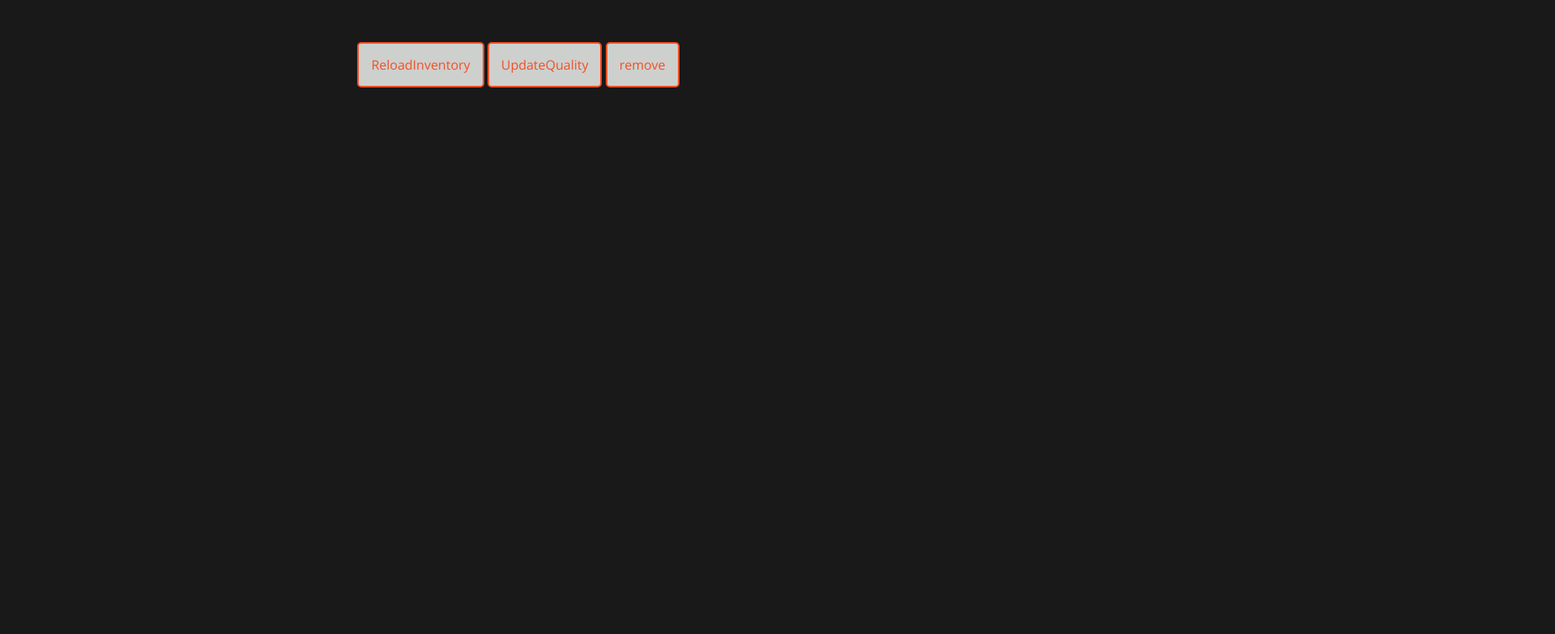
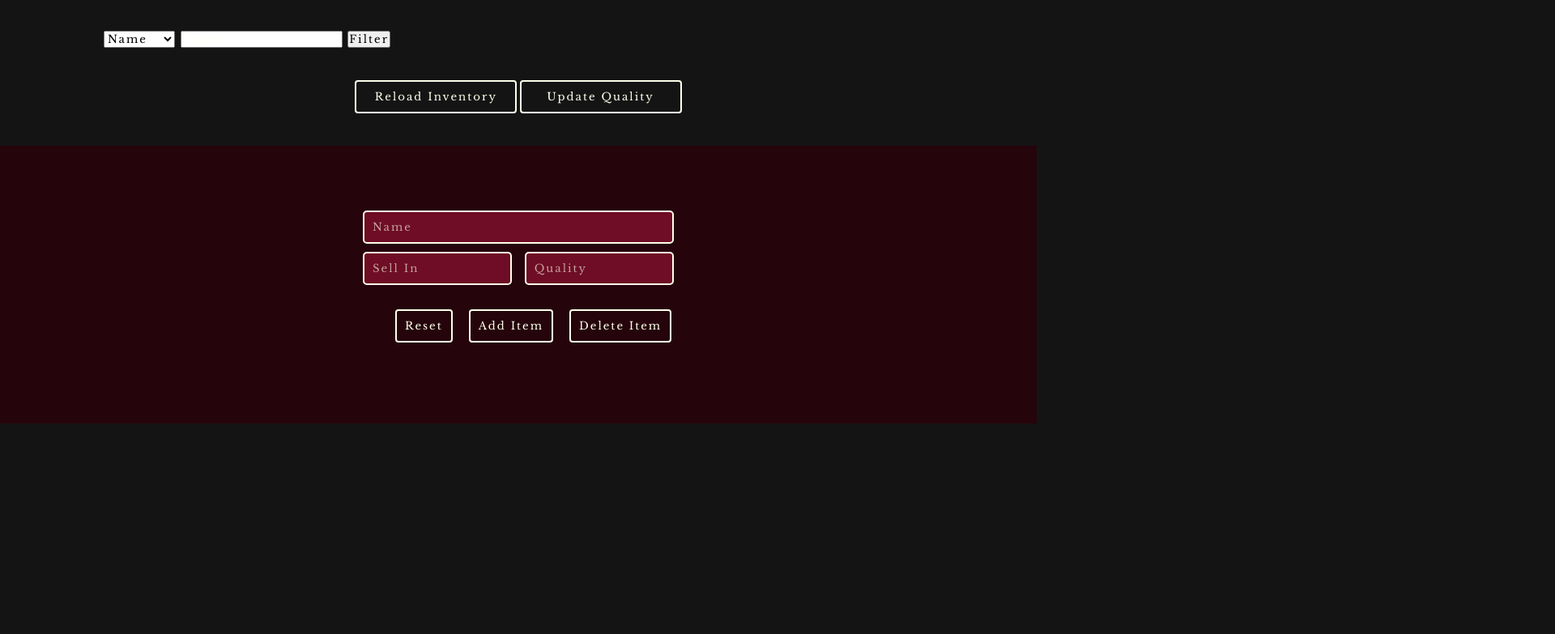
Before and after one commit to JuampaMolina/ollivanders_shop, a plain HTML site: page client-side/index.html in a window 1280 px wide. Shown: the part 83-866 px from the top of the page at 81% size, 1920 px wide, since content can reach past the window. After the commit the page ends 800 px from the top, so only its background shows below. Drawn offline with nearby package versions, Linux system fonts and the light colour scheme.

Commit message:
style(client-side): make the website structure and first styles

```diff
--- a/client-side/index.html
+++ b/client-side/index.html
@@ -8,33 +8,48 @@
     <meta name="viewport" content="width=device-width, initial-scale=1">
     <link rel="preconnect" href="https://fonts.gstatic.com">
     <link href="https://fonts.googleapis.com/css2?family=Open+Sans:wght@300;400&display=swap" rel="stylesheet">
+    <link href="https://fonts.googleapis.com/css2?family=Libre+Baskerville:ital,wght@0,400;0,700;1,400&display=swap" rel="stylesheet">
     <link rel="stylesheet" href="./styles/styles.css">
+    <script src="https://kit.fontawesome.com/a3c4a2aaa6.js" crossorigin="anonymous"></script>
 </head>
 <body>
-<main>
-    <h1 class="inventory_title">Inventory</h1>
-    <section class="parent">
+    <header>
+        <h2>Ollivander's Shop</h2>
+    </header>
+    <main>
+        <section class="filter">
+            <form class="filter-item">
+                <select name="property" id="property">
+                    <option value="name">Name</option>
+                    <option value="sell_in">Sell In</option>
+                    <option value="quality">Quality</option>
+                </select>
+                <input type="text" name="itemValue" id="itemValue" placeholder="Value">
+                <input type="submit" name="filter" value="Filter">
+            </form>
+        </section>
+        <section class="inventory">
 
+        </section>
+        <section class="inventory-buttons">
+            <button onclick="loadItems()">Reload Inventory</button>
+            <button onclick="updateQuality()">Update Quality</button>
+        </section>
+    </main>
+    <section class="form">
+        <form class="add-del-item">
+            <input type="text" name="name" id="name" required placeholder="Name">
+            <input type="text" name="sell_in" id="sell_in" required placeholder="Sell In">
+            <input type="text" name="quality" id="quality" required placeholder="Quality">
+            <section class="form-buttons">
+                <input type="reset" value="Reset">
+                <input class="add" type="submit" name="add" value="Add Item">
+                <input class="delete" type="submit" name="delete" value="Delete Item">
+            </section>
+        </form>
     </section>
-    <div class="buttons_section">
-        <div class="button" onclick="loadItems();">ReloadInventory</div>
-        <div class="button" onclick="updateQuality();">UpdateQuality</div>
-        <div class="button" onclick="removeCards();">remove</div>
-    </div>
     <footer>
-        <div class="line line-1">
-            <div class="wave wave1" style="background-image: url(./img/waves/1.png);"></div>
-        </div>
-
-        <div class="line line-2">
-            <div class="wave wave2" style="background-image: url(./img/waves/2.png);"></div>
-        </div>
-
-        <div class="line line-3">
-            <div class="wave wave3" style="background-image: url(./img/waves/3.png);"></div>
-        </div>
     </footer>
-</main>
 <script src="js/main.js"></script>
 </body>
 </html>
--- a/client-side/styles/styles.css
+++ b/client-side/styles/styles.css
@@ -1,121 +1,152 @@
-:root {
-    /* Colors */
-    --black: #191919;
-    --gray: #CED0CE;
-    --orange: #F15025;
-    --white: #FFFFFF;
-    --platinum: #E6E8E6;
-}
-
 * {
-    margin: 0px;
-    padding: 0px;
   box-sizing: border-box;
-    font-family: 'Open Sans', sans-serif;
+  margin: 0;
+  padding: 0;
+  font-family: "Libre Baskerville", serif;
+  letter-spacing: 2px;
 }
 
 body {
-    background-color: var(--black);
+  background: #151415;
+  color: #ffffeb;
 }
 
-.card h3 {
-    color: var(--orange);
-    margin-bottom: 30px;
+header {
+  display: flex;
+  justify-content: center;
+  background: #25040c;
+  padding: 20px;
 }
 
-.inventory_title {
-    font-size: 40px;
-    color: var(--orange);
-    text-align: center;
+header h2 {
+  font-size: 32px;
+  font-weight: bold;
 }
 
-.parent {
+main {
+  width: 80%;
+  margin: 40px auto;
+}
+
+/* Filter */
+
+main .filter form {
+  margin: 0 auto;
+}
+
+/* Inventory */
+
+main .inventory {
   display: flex;
   flex-wrap: wrap;
   justify-content: center;
 }
 
-.card {
+main .inventory .item-card {
   width: 300px;
-    height: 180px;
+  height: 450px;
+  background: #6e0d25;
+  border: 6px solid #25040c;
+  border-radius: 15px;
+  display: flex;
+  flex-direction: column;
+  justify-content: space-around;
+  align-items: center;
   margin: 20px;
-    padding: 10px 40px;
-    background: var(--gray);
-    border: 3px solid var(--orange);
-    border-radius: 10px;
-    display: flex;
-    flex-wrap: wrap;
-    flex-direction: column;
-    align-items: center;
 }
 
-div.button {
-    margin-top: 80px;
-    background: var(--gray);
-    display: inline-block;
-    color: var(--orange);
-    border: 2px solid var(--orange);
-    padding: 15px;
-    border-radius: 5px;
-    cursor: pointer;
-    margin-bottom: 30px;
+main .inventory .item-card h3 {
+  font-size: 24px;
   text-align: center;
 }
 
-.buttons_section {
-    align-items: center;
+main .inventory .item-card i {
+  font-size: 7em;
+}
+
+main .inventory .item-card .properties h4 {
+  margin: 10px;
   text-align: center;
 }
 
-.line-1 {
-    z-index: 15;
-    opacity: 0.5;
+main .inventory-buttons {
+  display: flex;
+  justify-content: space-evenly;
+  width: 40%;
+  margin: 40px auto;
 }
 
-.line-2 {
-    z-index: 10;
-    opacity: 0.7;
+main .inventory-buttons button {
+  padding: 10px;
+  background: none;
+  color: #ffffeb;
+  border: 2px solid #ffffeb;
+  border-radius: 4px;
+  width: 200px;
+  text-align: center;
+  transition: 0.2s;
 }
 
-.line-3 {
-    z-index: 5;
+main .inventory-buttons button:hover {
+  background: #48ad7c;
 }
 
-.wave {
-    position: absolute;
-    left: 0;
-    width: 200%;
-    height: 100%;
-    background-repeat: repeat no-repeat;
-    background-position: 0 bottom;
-    transform-origin: center bottom;
+/* Form */
+
+.form {
+  background: #25040c;
+  padding: 40px 0;
 }
 
-.wave1 {
-    -webkit-background-size: 50% 80px;
-    background-size: 50% 80px;
+.form form {
+  width: 30%;
+  margin: 40px auto;
+  display: flex;
+  justify-content: space-between;
+  flex-wrap: wrap;
+  gap: 10px;
 }
 
-.wave2 {
-    -webkit-background-size: 50% 100px;
-    background-size: 50% 100px;
-    animation: animate 12s linear infinite;
+.form form input {
+  padding: 10px;
+  background: #6e0d25;
+  border: 2px solid #ffffeb;
+  border-radius: 5px;
+  color: #ffffeb;
+  outline: none;
+  width: 48%;
 }
 
-.wave3 {
-    -webkit-background-size: 50% 80px;
-    background-size: 50% 80px;
-    animation: animate 18s linear infinite;
+.form form input[name="name"] {
+  width: 100%;
 }
 
-@keyframes animate{
-    0% {
-        transform: translateX(0) translateY(0) scaleY(1);
+::placeholder {
+  color: #ffffeb;
+  opacity: 0.6;
 }
-    50% {
-        transform: translateX(-25%) translateY(0) scaleY(0.5);
+
+.form form .form-buttons {
+  width: 100%;
+  display: flex;
+  justify-content: flex-end;
+  margin: 20px;
 }
-    100% {
-        transform: translateX(-50%) translateY(0) scaleY(1);
+
+.form form .form-buttons input {
+  padding: 10px;
+  background: none;
+  border: 2px solid #ffffeb;
+  border-radius: 4px;
+  color: #ffffeb;
+  margin-left: 20px;
+  transition: 0.2s;
 }
+
+.form form .form-buttons input:hover {
+  background: #48ad7c;
 }
+
+.form form .form-buttons input.delete:hover {
+  background: #6e0d25;
+}
```
Lines whose indentation alone changed are shown as unchanged.
